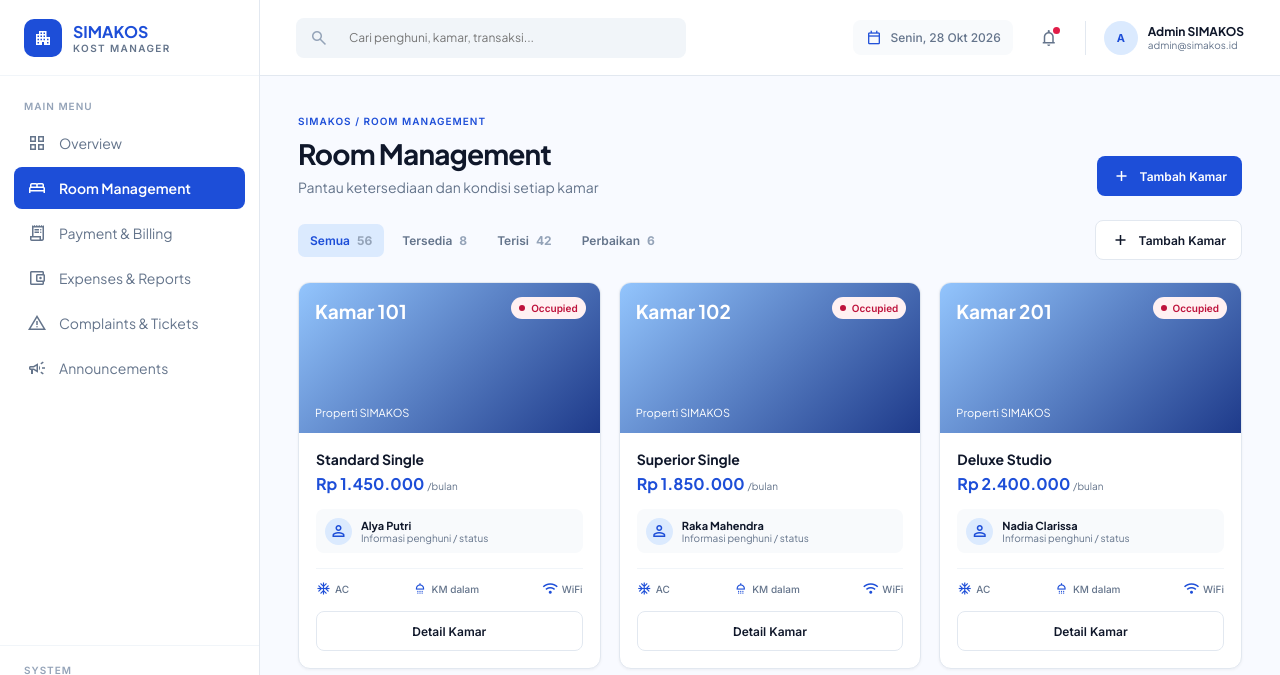
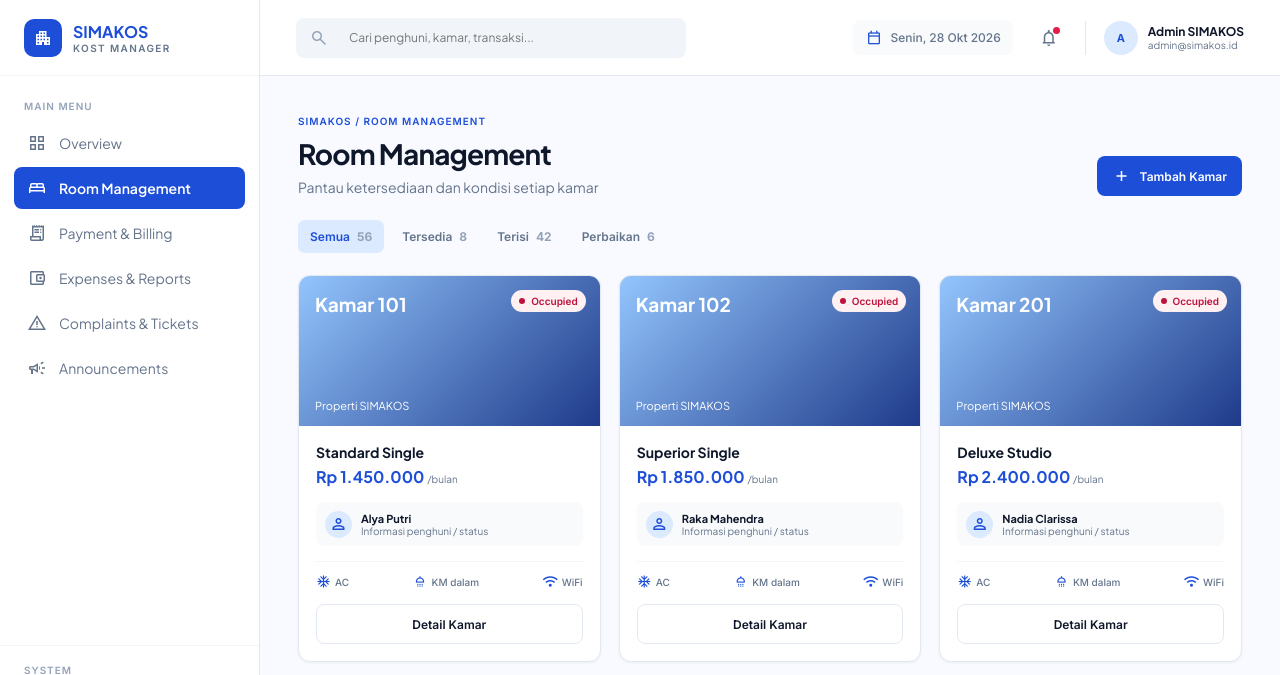
Before and after one commit to Revaliza123/simakos, a Laravel app: page /rooms in a window 1280 px wide. Shown: the top 675 px of the page. Run offline with Laravel 12, Linux system fonts and the light colour scheme; a user stored in the database is signed in; data comes from the database, SQL or seed files in the repository; style sheets or scripts are compiled from the project's sources.

Commit message:
hapus Tambah Kamar button yang double di room managament bagian akun  administrator

```diff
--- a/resources/views/dashboard/rooms.blade.php
+++ b/resources/views/dashboard/rooms.blade.php
@@ -2,7 +2,7 @@
 
 @section('content')
     @include('components.page-heading')
-    <div class="toolbar"><div class="tabs"><button class="tab active" type="button" data-filter="all">Semua <b>56</b></button><button class="tab" type="button" data-filter="available">Tersedia <b>8</b></button><button class="tab" type="button" data-filter="occupied">Terisi <b>42</b></button><button class="tab" type="button" data-filter="maintenance">Perbaikan <b>6</b></button></div><a class="button button-secondary" href="{{ route('rooms.create') }}"><span class="material-symbols-outlined">add</span>Tambah Kamar</a></div>
+    <div class="toolbar"><div class="tabs"><button class="tab active" type="button" data-filter="all">Semua <b>56</b></button><button class="tab" type="button" data-filter="available">Tersedia <b>8</b></button><button class="tab" type="button" data-filter="occupied">Terisi <b>42</b></button><button class="tab" type="button" data-filter="maintenance">Perbaikan <b>6</b></button></div></div>
     <section class="room-grid" data-room-list>
         @foreach ($roomsData as $room)
             <article class="room-card" data-status="{{ $room['tone'] }}" data-search="{{ strtolower($room['number'].' '.$room['type'].' '.$room['tenant']) }}"><div class="room-visual {{ $room['tone'] }}"><span class="room-number">Kamar {{ $room['number'] }}</span><span class="status-badge {{ $room['tone'] }}"><i></i>{{ $room['status'] }}</span><span class="floor-label">{{ $room['floor'] }}</span></div><div class="room-body"><div><h3>{{ $room['type'] }}</h3><strong class="room-price">{{ $room['price'] }} <small>/bulan</small></strong></div><div class="room-tenant"><span class="tenant-icon"><span class="material-symbols-outlined">{{ $room['tone'] === 'available' ? 'verified' : ($room['tone'] === 'maintenance' ? 'build' : 'person') }}</span></span><span><b>{{ $room['tenant'] }}</b><small>{{ $room['tone'] === 'available' ? 'Siap dihuni sekarang' : 'Informasi penghuni / status' }}</small></span></div><div class="room-meta"><span><span class="material-symbols-outlined">ac_unit</span> AC</span><span><span class="material-symbols-outlined">shower</span> KM dalam</span><span><span class="material-symbols-outlined">wifi</span> WiFi</span></div><a class="button button-full {{ $room['tone'] === 'available' ? 'button-primary' : 'button-secondary' }}" href="{{ $room['tone'] === 'available' ? route('tenants.create') : route('rooms') }}">{{ $room['tone'] === 'available' ? 'Tugaskan Penghuni' : 'Detail Kamar' }}</a></div></article>
```
